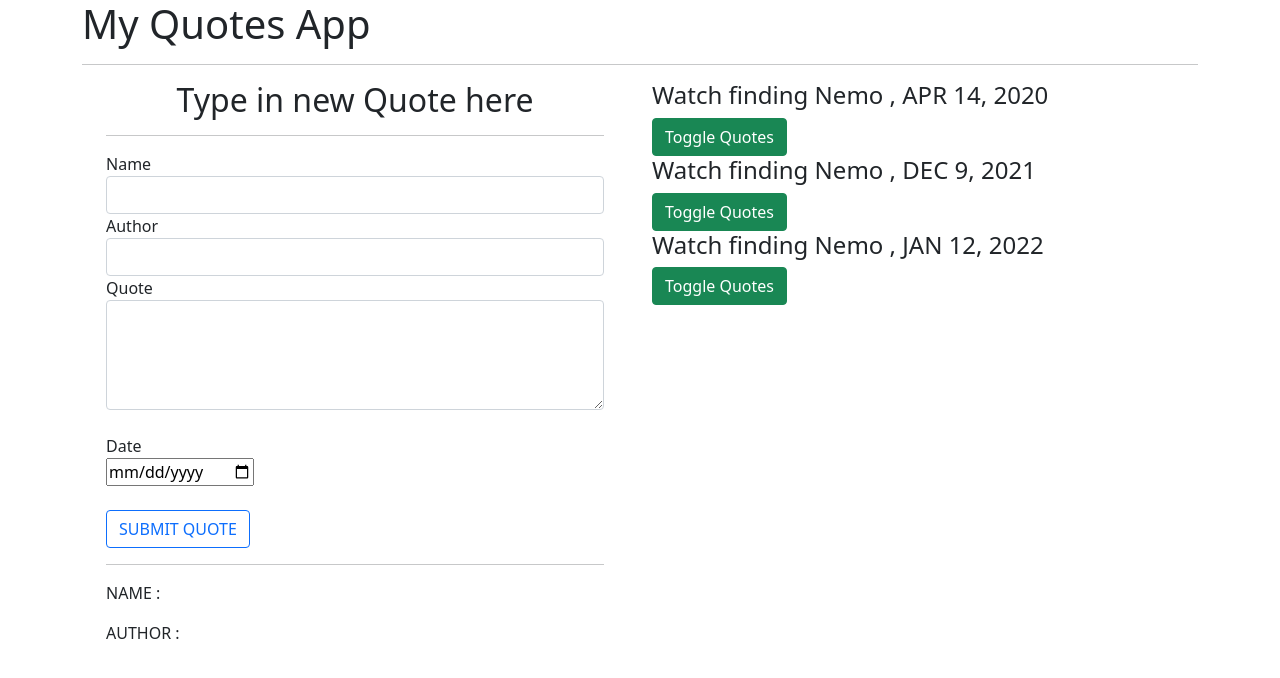
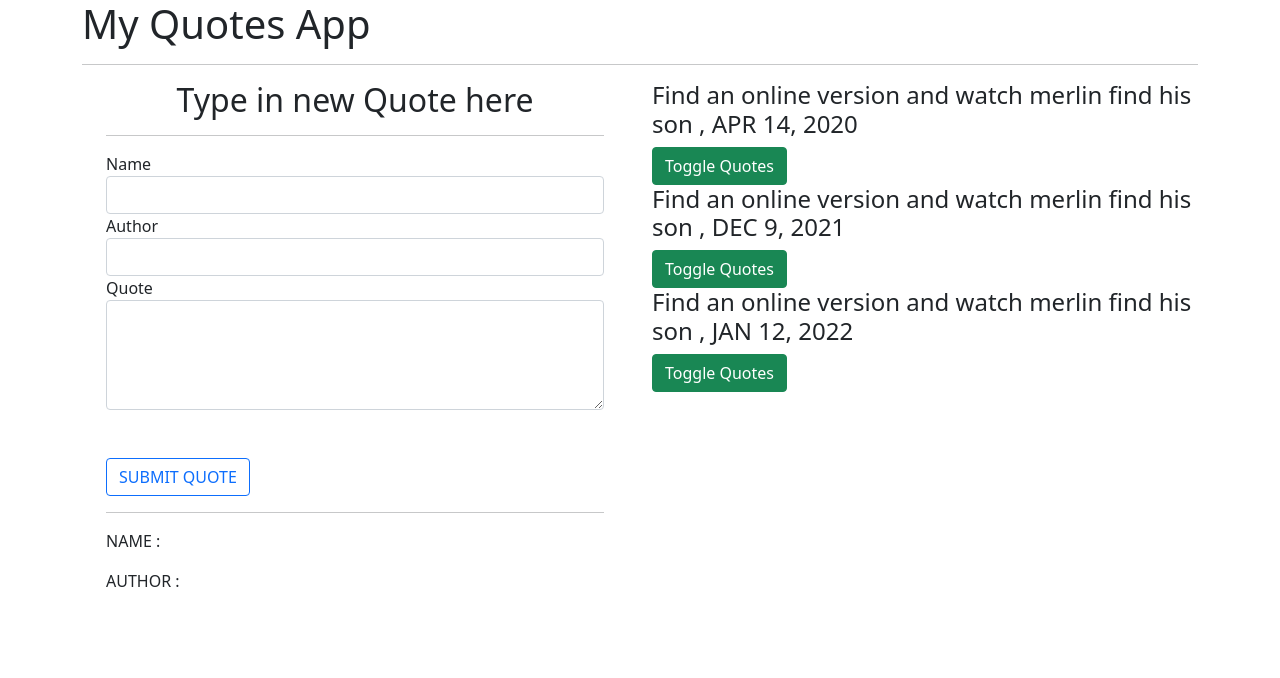
Before and after one commit to davospots/Quapp, an Angular app: page / in a window 1280 px wide. Shown: the top 678 px of the page. Built offline with nearby package versions, Linux system fonts and the light colour scheme.

Commit message:
editing quotes

```diff
--- a/src/app/app.module.ts
+++ b/src/app/app.module.ts
@@ -8,6 +8,7 @@ import { QuoteComponent } from './quote/quote.component';
 import { QuoteDetailComponent } from './quote-detail/quote-detail.component';
 import { DateCountPipe } from './date-count.pipe';
 import { QuoteFormComponent } from './quote-form/quote-form.component';
+import { StrikethroughDirective } from './strikethrough.directive';
 
 @NgModule({
   declarations: [
@@ -15,7 +16,8 @@ import { QuoteFormComponent } from './quote-form/quote-form.component';
     QuoteComponent,
     QuoteDetailComponent,
     DateCountPipe,
-    QuoteFormComponent
+    QuoteFormComponent,
+    StrikethroughDirective
   ],
   imports: [
     BrowserModule,
--- a/src/app/quote-detail/quote-detail.component.html
+++ b/src/app/quote-detail/quote-detail.component.html
@@ -1,3 +1,11 @@
 <p>{{quote.author}}</p>
+<p>{{quote.yourname}}</p>
 <p>{{quote.completeDate|dateCount}}</p>
+<div class="col-md-6">
+    <i (click)='likeBtnClick()' class="fas fa-smile-beam fa-2x smile"></i>
+    {{likes}}  &nbsp;&nbsp;&nbsp;
+      <i (click)='dislikeBtnClick()' class="fas fa-angry fa-2x angry"></i>
+    {{dislikes}}
+</div>
+
 <button class="btn btn-outline-danger" (click)= 'quoteDelete(true)'>Delete Quote</button>
--- a/src/app/quote-detail/quote-detail.component.ts
+++ b/src/app/quote-detail/quote-detail.component.ts
@@ -16,6 +16,15 @@ export class QuoteDetailComponent implements OnInit {
 
   }
 
+  likes : number = 0;
+  dislikes: number = 0;
+  likeBtnClick() {
+    this.likes++;
+  }
+  dislikeBtnClick(){
+    this.dislikes++;
+  }
+
   constructor() { }
 
   ngOnInit(): void {
--- a/src/app/quote-form/quote-form.component.html
+++ b/src/app/quote-form/quote-form.component.html
@@ -1,7 +1,7 @@
 <div class="container-fluid">
     <h2 class="text-center">Type in new Quote here</h2>
     <hr>
-    <form #quoteForm = 'ngForm'>
+    <form (ngSubmit)='submitQuote' #quoteForm = 'ngForm'>
         <div class="form-group">
 
             <label for="name">Name</label>
@@ -28,7 +28,7 @@
 
         </div>
         <br>
-        <div class="form-group">
+        <!-- <div class="form-group">
 
             <label for="date">Date</label><br>
             <input type='date' id="date" [(ngModel)]="newQuote.completeDate" name="completeDate" #completeDate="ngModel" required >
@@ -36,7 +36,7 @@
             <div [hidden]="completeDate.valid || completeDate.pristine" class="alert alert-danger">
                 <p>Date is required</p>
             </div>
-        </div>
+        </div> -->
         <br>
         <button class="btn btn-outline-primary">SUBMIT QUOTE</button>
     </form>
--- a/src/app/quote-form/quote-form.component.ts
+++ b/src/app/quote-form/quote-form.component.ts
@@ -1,5 +1,5 @@
 import { Quote } from './../quote';
-import { Component, OnInit } from '@angular/core';
+import { Component, OnInit, Output, EventEmitter } from '@angular/core';
 
 @Component({
   selector: 'app-quote-form',
@@ -8,7 +8,13 @@ import { Component, OnInit } from '@angular/core';
 })
 export class QuoteFormComponent implements OnInit {
 
-  newQuote = new Quote(0,'','',new Date())
+  newQuote = new Quote('','','',new Date());
+  @Output() addQuote = new EventEmitter<Quote>();
+
+  submitQuote(){
+    this.addQuote.emit(this.newQuote);
+    this.newQuote = new Quote('','','',new Date());
+  }
 
   constructor() { }
 
--- a/src/app/quote.ts
+++ b/src/app/quote.ts
@@ -5,9 +5,10 @@ export class Quote {
 
     showAuthor: boolean;
     constructor(
-        public id: number,
-        public name: string,
-        public author: string ,
+
+        public yourname: string,
+        public author: string,
+        public name : string,
         public completeDate: Date){
     this.showAuthor=false;
     }
--- a/src/app/quote/quote.component.html
+++ b/src/app/quote/quote.component.html
@@ -3,7 +3,7 @@
     <hr>
     <div class="row">
         <div class="col-md-6">
-            <app-quote-form></app-quote-form>
+            <app-quote-form (addQuote)="addNewQuote($event)"></app-quote-form>
         </div>
         <div class="col-md-6">
             <div *ngFor='let quote of quotes; let i = index'>
--- a/src/app/quote/quote.component.ts
+++ b/src/app/quote/quote.component.ts
@@ -1,5 +1,6 @@
+import { Quote } from './../quote';
 import { Component, OnInit } from '@angular/core';
-import { Quote } from '../quote';
+
 
 @Component({
   selector: 'app-quote',
@@ -9,10 +10,18 @@ import { Quote } from '../quote';
 export class QuoteComponent implements OnInit {
 
   quotes:Quote[] = [
-    new Quote(1, 'Watch finding Nemo', 'Find an online version and watch merlin find his son', new Date(2020,3,14)),
-    new Quote(2, 'Watch finding Nemo', 'Find an online version and watch merlin find his son', new Date(2021,11,9)),
-    new Quote(3, 'Watch finding Nemo', 'Find an online version and watch merlin find his son', new Date(2021,12,12)),
+    new Quote('dave', 'Watch finding Nemo', 'Find an online version and watch merlin find his son', new Date(2020,3,14)),
+    new Quote('dave', 'Watch finding Nemo', 'Find an online version and watch merlin find his son', new Date(2021,11,9)),
+    new Quote('dave', 'Watch finding Nemo', 'Find an online version and watch merlin find his son', new Date(2021,12,12)),
   ];
+
+  addNewQuote(quote:Quote){
+    let quoteLength = this.quotes.length;
+
+    quote.completeDate = new Date(quote.completeDate)
+    this.quotes.push(quote)
+  }
+
 
   toggleDetails(index: number){
     this.quotes[index].showAuthor = !this.quotes[index].showAuthor;
--- /dev/null
+++ b/src/app/strikethrough.directive.ts
@@ -0,0 +1,10 @@
+import { Directive } from '@angular/core';
+
+@Directive({
+  selector: '[appStrikethrough]'
+})
+export class StrikethroughDirective {
+
+  constructor() { }
+
+}
--- a/src/index.html
+++ b/src/index.html
@@ -6,6 +6,7 @@
   <base href="/">
   <meta name="viewport" content="width=device-width, initial-scale=1">
   <link rel="icon" type="image/x-icon" href="favicon.ico">
+  <link rel="stylesheet" href="https://use.fontawesome.com/releases/v5.6.3/css/all.css">
 </head>
 <body>
   <app-root></app-root>
```
Also changed, not shown: 1 other file (tests, documents, lock files or other folders).
